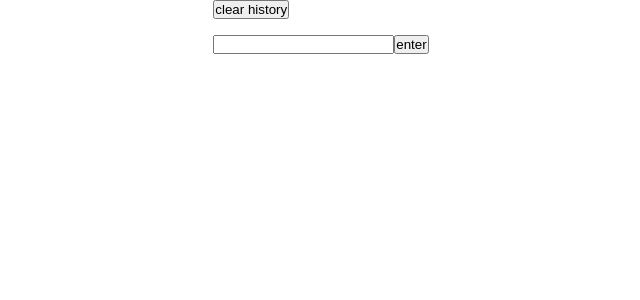
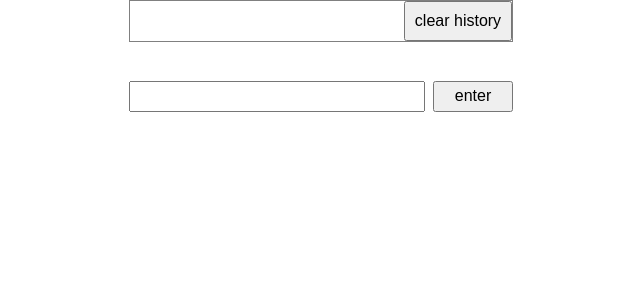
Before and after one commit to bababubudev/CalculatorJs, a React (Vite) app: page / in a window 1280 px wide. Shown: the top 300 px of the page, without its empty margins (319-959 px from the left). Built offline with nearby package versions, Linux system fonts and the light colour scheme.

Commit message:
Simple styling

```diff
--- a/src/components/CalculationForm.tsx
+++ b/src/components/CalculationForm.tsx
@@ -13,10 +13,7 @@ function CalculationForm({ inputValue, setInput, calculation, onSubmit }: Calcul
       className="userinput"
       onSubmit={onSubmit}
     >
-      <p
-        className="show-input"
-        style={{ height: "1rem" }}
-      >
+      <p className="show-input">
         {calculation}
       </p>
       <input
--- a/src/components/History.tsx
+++ b/src/components/History.tsx
@@ -5,30 +5,30 @@ interface HistoryProp {
 }
 
 function History({ history, removeFromHistory, clearHistory }: HistoryProp) {
-  const onHistoryClicked = (_: React.MouseEvent<HTMLButtonElement, MouseEvent>, index: number): void => {
+  const onHistoryClicked = (index: number): void => {
     navigator.clipboard.writeText(history[index]);
     removeFromHistory(index);
   }
 
   return (
-    <ul
-      className="history-div"
-      style={{ fontWeight: "bolder" }}
-    >
-      {history.map((elem, i) => (
-        <li key={i}>
-          <button onClick={(e) => onHistoryClicked(e, i)}>
-            {elem}
-          </button>
-        </li>
-      ))}
+    <section className="history-div">
+      <ul>
         <button
           type="button"
           onClick={clearHistory}
         >
           clear history
         </button>
+        {history.map((elem, i) => (
+          <li key={i}>
+            <div onClick={() => onHistoryClicked(i)}>
+              {elem}
+            </div>
+            <p>({i + 1})</p>
+          </li>
+        ))}
       </ul>
+    </section>
   );
 }
 
--- a/src/pages/Calculator.tsx
+++ b/src/pages/Calculator.tsx
@@ -24,11 +24,14 @@ function Calculator() {
   const onCalculationSubmit = (event: FormEvent<HTMLFormElement>): void => {
     event.preventDefault();
 
+    if (historyResult as string === "") return;
     addToHistory(historyResult as string);
   }
 
   const modifyOutput = (output: string[]) => {
-    return output.map(elem => elem === "*" ? "·" : elem).join(" ");
+    return output.map(elem => elem === "*" ? "·" : elem)
+      .filter(elem => elem !== "=")
+      .join(" ");
   }
 
   const calculate = (): string => {
@@ -47,12 +50,12 @@ function Calculator() {
     const modified = modifyOutput(tokenized);
 
     historyResult = `${modified}${isNaN(result) ? "" : " = " + result}`;
-    return `${isNaN(result) ? "" : "Current result: " + result}`;
+    return `${isNaN(result) ? modified : "Current result: " + result}`;
   }
 
 
   return (
-    <>
+    <div className="calculator">
       <History
         history={history}
         removeFromHistory={removeFromHistory}
@@ -64,7 +67,7 @@ function Calculator() {
         onSubmit={onCalculationSubmit}
         calculation={calculate()}
       />
-    </>
+    </div>
   );
 }
 
--- /dev/null
+++ b/src/styles/Calculator.scss
@@ -0,0 +1,9 @@
+@use "./components/CalculationForm.scss";
+@use "./components/History.scss";
+
+.calculator {
+  display: grid;
+  gap: 1rem;
+
+  min-width: max(10ch, 30vw);
+}
--- /dev/null
+++ b/src/styles/components/CalculationForm.scss
@@ -0,0 +1,20 @@
+form {
+  display: grid;
+  grid-template-columns: 1fr 5rem;
+  column-gap: 1ch;
+
+  input, button, p {
+    font-size: 1rem;
+  }
+
+  p {
+    grid-column: span 2;
+    font-size: 1.2rem;
+    font-weight: bold;
+    height: 1.2em;
+  }
+
+  input {
+    padding: 0.5ch;
+  }
+}
--- /dev/null
+++ b/src/styles/components/History.scss
@@ -0,0 +1,43 @@
+.history-div {
+  max-height: 30vh;
+  border: 1px solid grey;
+  overflow-y: scroll;
+  -ms-overflow-style: none;
+  scrollbar-width: none;
+
+  ul {
+    list-style-type: none;
+    display: grid;
+
+    gap: 0.5ch;
+
+    li, button {
+      font-size: 1rem;
+      padding: 1ch;
+    }
+
+    li {
+      display: grid;
+      grid-template-columns: 1fr 3ch;
+      gap: 1ch;
+
+      border: 1px solid grey;
+
+      &:hover {
+        background: grey;
+        color: white;
+      }
+    }
+
+    button {
+      position:sticky;
+      inset-inline-end: 0;
+      inset-block-start: 0;
+      justify-self: end;
+    }
+  }
+
+  &::-webkit-scrollbar {
+    display: none;
+  }
+}
--- a/src/styles/components/Screen.scss
+++ /dev/null
@@ -1,3 +0,0 @@
-.display {
-  resize: none;
-}
--- a/src/styles/style.scss
+++ b/src/styles/style.scss
@@ -1,4 +1,4 @@
-@use "./components/Screen.scss";
+@use "./Calculator.scss";
 
 * {
   padding: 0;
@@ -10,4 +10,6 @@ main {
   display: grid;
   justify-content: center;
   align-items: center;
+
+  font-family: monospace;
 }
```
Lines whose indentation alone changed are shown as unchanged.
